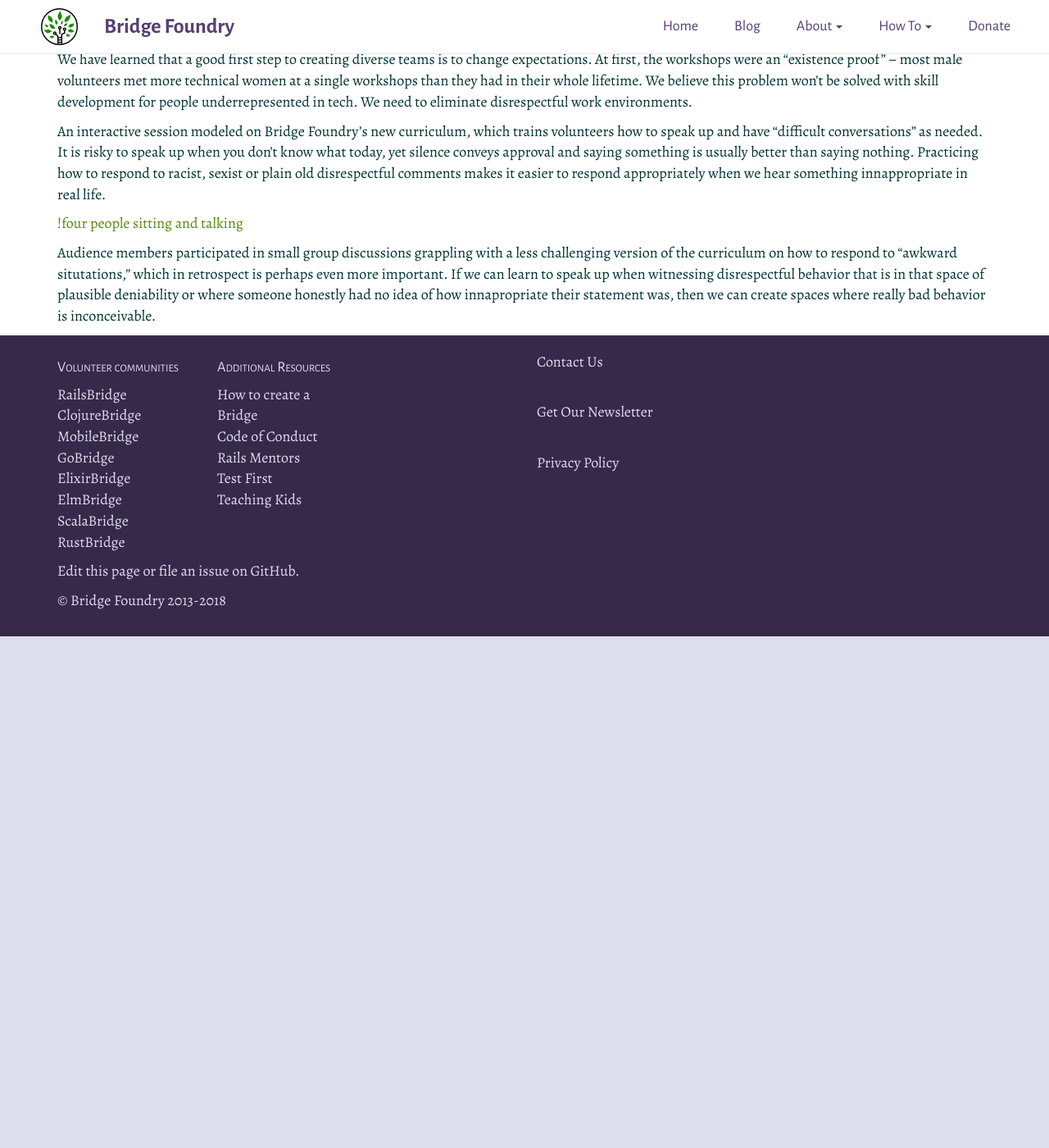
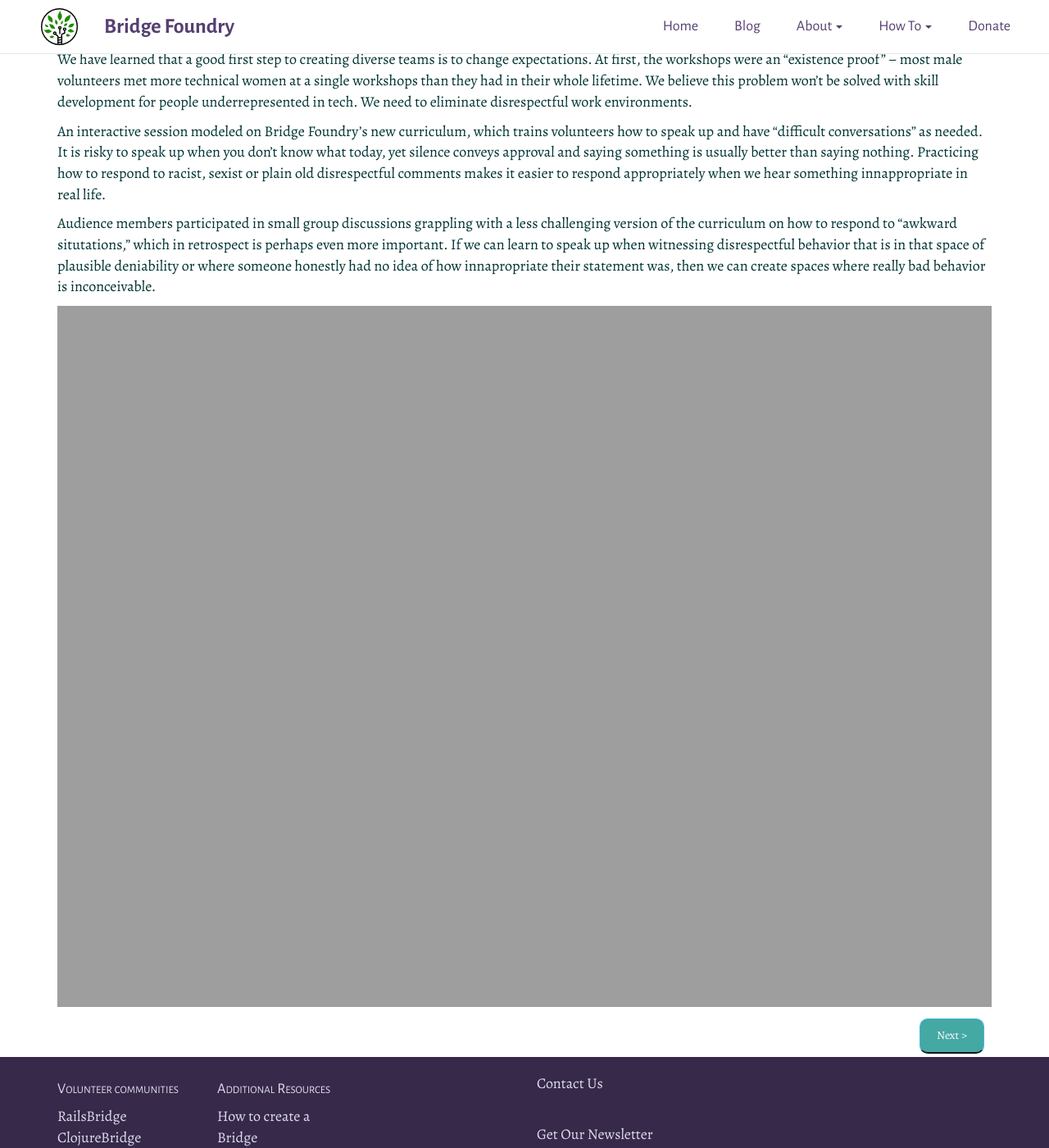
Before and after one commit to Satsaimistoowqp/bridgefoundry.github.io, a Jekyll site: the page built from _posts/2018-10-14-bridge-foundry-impact-and-vision.md, in a window 1280 px wide and 1400 px high, scrolled down 1813 px. Shown: the whole window at 82% size. Built offline with Jekyll 4.4.1, drawn with Linux system fonts in a browser that asks for light colours; before the commit the page ends 2589 px from its top, so only the background shows below that.

Commit message:
fix tag to publish post, image formatting

```diff
--- a/_posts/2018-10-14-bridge-foundry-impact-and-vision.md
+++ b/_posts/2018-10-14-bridge-foundry-impact-and-vision.md
@@ -70,8 +71,6 @@
 respond to racist, sexist or plain old disrespectful comments makes it easier
 to respond appropriately when we hear something innappropriate in real life.
 
-[!four people sitting and talking]({{ site.github.url }}/images/blog/2018-10-14/group-discussion.png)
-
 Audience members participated in small group discussions grappling with a less
 challenging version of the curriculum on how to respond to "awkward
 situtations," which in retrospect is perhaps even more important. If we can
@@ -79,3 +78,5 @@
 of plausible deniability or where someone honestly had no idea of how
 innapropriate their statement was, then we can create spaces where really bad
 behavior is inconceivable.
+
+<a href="{{ site.github.url }}/images/blog/2018-10-14/group-discussion.png"><img src="{{ site.github.url }}/images/blog/2018-10-14/group-discussion.png" alt="four people sitting and talking" width="100%"/></a>
```
Also changed, not shown: other parts of _posts/2018-10-14-bridge-foundry-impact-and-vision.md (+1 -0 lines).
